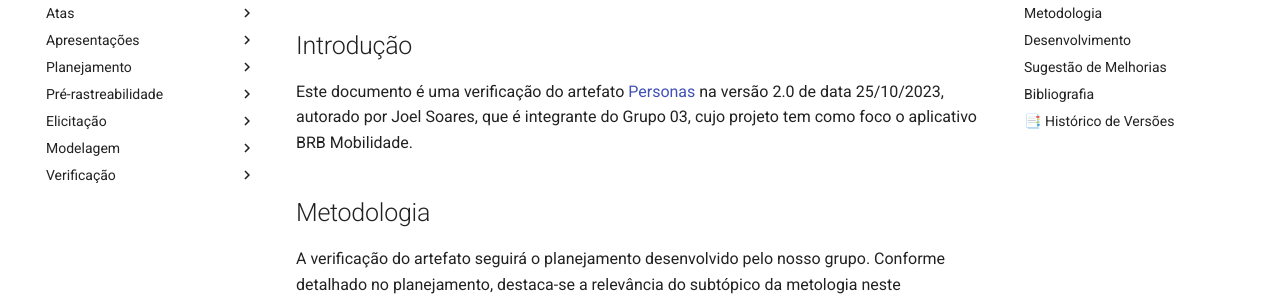
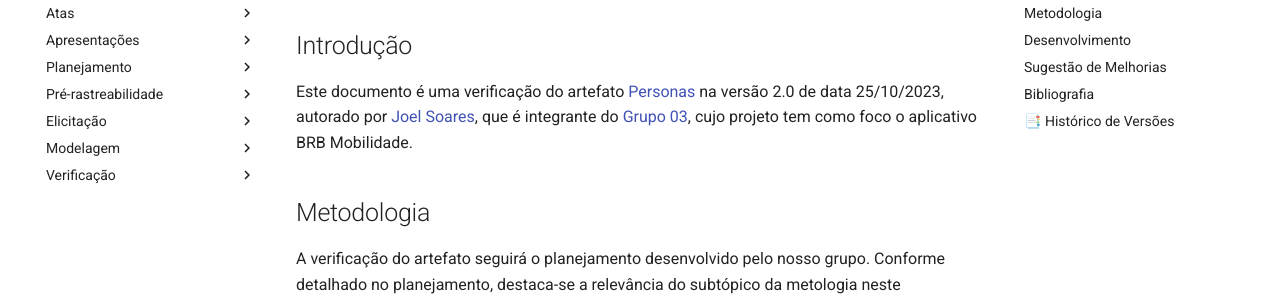
Before and after one commit to Requisitos-de-Software/2023.2-Carteira_Digital_de_Transito, an MkDocs documentation site: the page built from docs/verificacao/planejamento/personas.md, in a window 1280 px wide and 900 px high. Shown: the part 152-452 px from the top of the window. Built offline with MkDocs 1.6.1 and Material for MkDocs 9.7.7, drawn with Linux system fonts in a browser that asks for light colours; part of the change alters nothing that is shown.

```diff
--- a/docs/verificacao/planejamento/personas.md
+++ b/docs/verificacao/planejamento/personas.md
@@ -1,7 +1,7 @@
 # Personas
 
 ## Introdução
-Este documento é uma verificação do artefato [Personas](https://requisitos-de-software.github.io/2023.2-BRBMobilidade/Elicita%C3%A7%C3%A3o/Personas/#beneficios-das-personas) na versão 2.0 de data 25/10/2023, autorado por Joel Soares, que é integrante do Grupo 03, cujo projeto tem como foco o aplicativo BRB Mobilidade.
+Este documento é uma verificação do artefato [Personas](https://requisitos-de-software.github.io/2023.2-BRBMobilidade/Elicita%C3%A7%C3%A3o/Personas/#beneficios-das-personas) na versão 2.0 de data 25/10/2023, autorado por [Joel Soares](https://github.com/JoelSRangel), que é integrante do [Grupo 03](https://requisitos-de-software.github.io/2023.2-BRBMobilidade/#equipe), cujo projeto tem como foco o aplicativo BRB Mobilidade.
 
 ## Metodologia
 A verificação do artefato seguirá o planejamento desenvolvido pelo nosso grupo. Conforme detalhado no planejamento, destaca-se a relevância do subtópico da metologia neste documento, onde será apresentada a tabela contendo os checklists utilizados para realizar essa verificação. O referido checklist pode ser consultado na Tabela 1.
```
